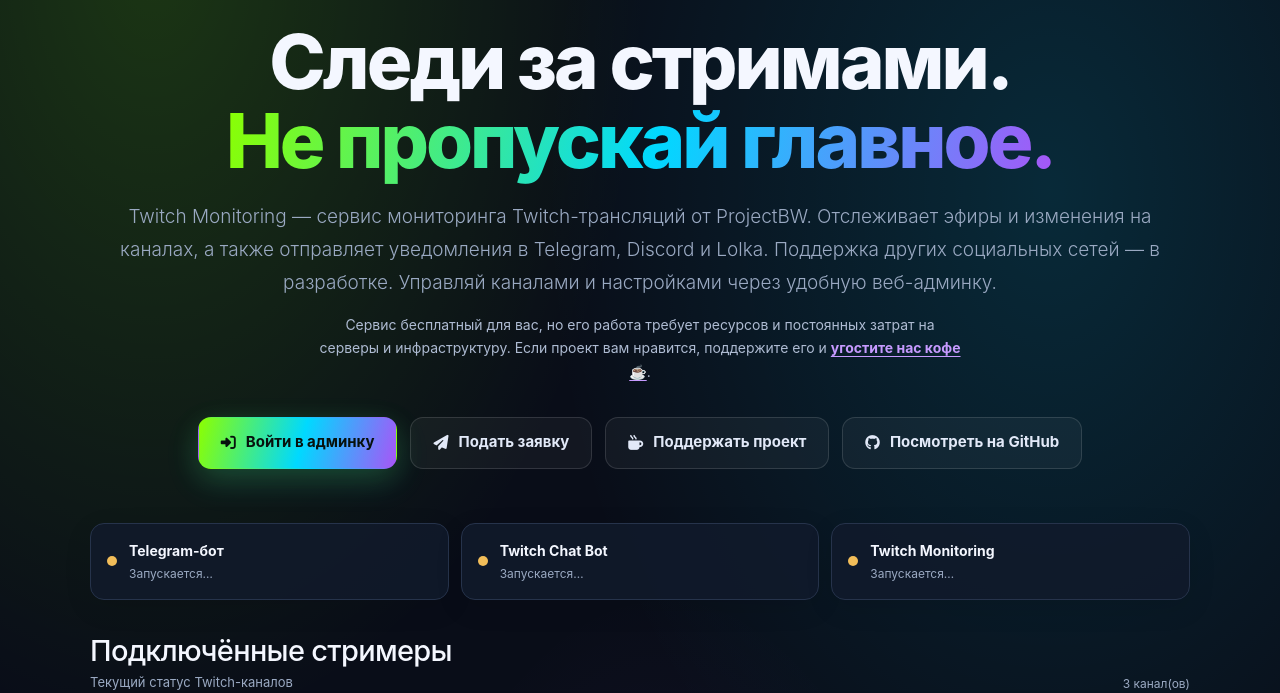
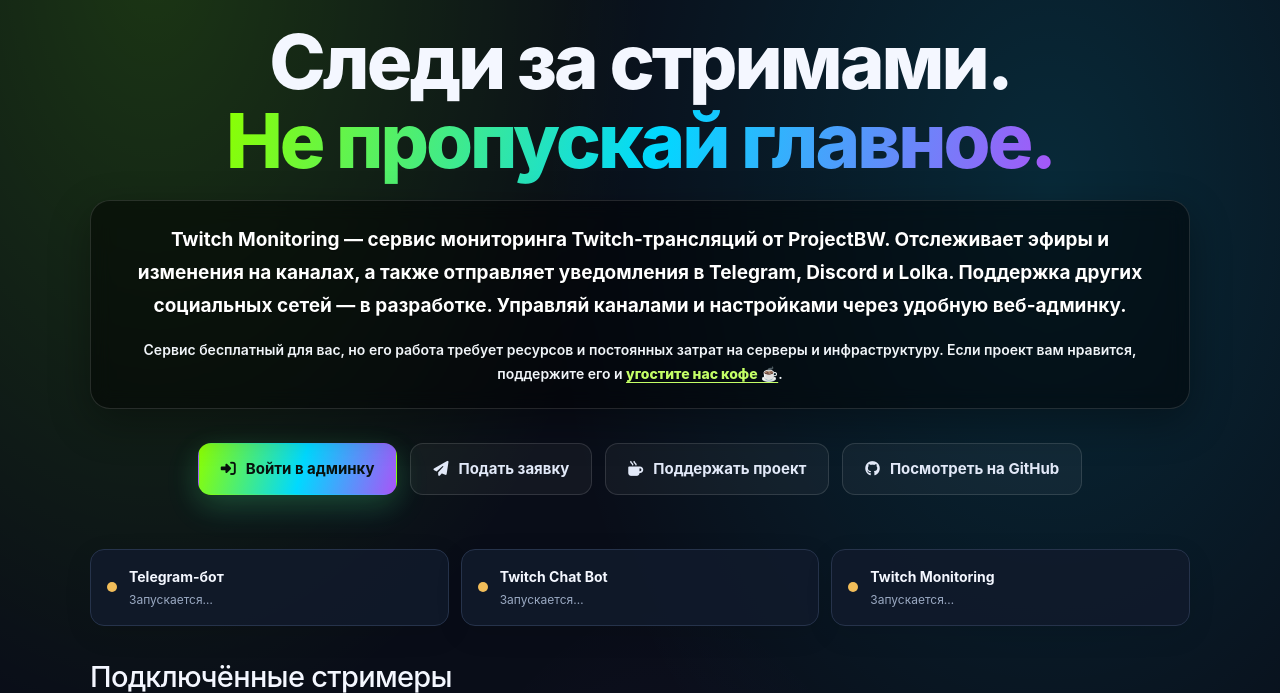
Before and after one commit to bwproject/Twitch-Monitoring, a FastAPI app: page / in a window 1280 px wide. Shown: the part 196-889 px from the top of the page. Run offline with FastAPI, Linux system fonts and the light colour scheme; data that the repository does not hold is empty; parts of the project's set-up code (start-up, migrations or seed data) failed here and were passed over.

Commit message:
Улучшить читаемость описания на главной странице

```diff
--- a/web/templates/index.html
+++ b/web/templates/index.html
@@ -18,7 +18,9 @@
     .repo{color:var(--muted);font-size:14px;display:flex;align-items:center;gap:8px}.repo:hover{color:white}
     main{flex:1;display:grid;place-items:center;padding:72px 0 86px}.hero{max-width:850px;text-align:center}.eyebrow{display:inline-flex;align-items:center;gap:9px;border:1px solid #ffffff20;background:#ffffff0b;padding:8px 13px;border-radius:999px;color:#c8d5ea;font-size:13px;letter-spacing:.4px}.dot{width:8px;height:8px;border-radius:50%;background:#4be0a2;box-shadow:0 0 14px #4be0a2}
     h1{font-size:clamp(42px,7vw,76px);line-height:1.04;letter-spacing:-3px;margin:26px 0 20px;font-weight:820}.gradient{background:var(--brand-gradient);-webkit-background-clip:text;background-clip:text;color:transparent}
-    .lead{max-width:660px;margin:0 auto;color:var(--muted);font-size:clamp(16px,2.3vw,19px);line-height:1.75}
+    .lead{max-width:760px;margin:0 auto;color:#fff;font-size:clamp(16px,2.3vw,19px);font-weight:650;line-height:1.75;text-shadow:0 1px 2px #0008}
+    .hero-description-panel{max-width:820px;margin:0 auto;padding:22px 26px;border:1px solid #ffffff20;border-radius:20px;background:rgba(0,0,0,.48);box-shadow:0 14px 42px #0005;backdrop-filter:blur(10px);-webkit-backdrop-filter:blur(10px)}.hero-description-panel .lead{max-width:100%;color:#fff;font-weight:700}.support-copy{margin:16px auto 0;color:#f1f5f9;font-size:14px;font-weight:600;line-height:1.7}.support-copy a{color:#c4ff66;font-weight:800;text-decoration:underline;text-underline-offset:3px}.support-copy a:hover{color:#fff}
+    @media(max-width:768px){.hero-description-panel{padding:18px 16px;border-radius:16px}.hero-description-panel .lead{font-size:15px;line-height:1.65}.support-copy{font-size:13px;line-height:1.65}}
     .actions{display:flex;justify-content:center;gap:13px;flex-wrap:wrap;margin:34px 0 54px}.btn{min-height:52px;padding:0 22px;border-radius:13px;display:inline-flex;align-items:center;justify-content:center;gap:10px;font-weight:700;font-size:15px;transition:transform .18s,filter .18s;border:1px solid transparent}.btn:hover{transform:translateY(-2px);filter:brightness(1.12)}.primary{background:var(--brand-gradient);color:#07110d;box-shadow:0 12px 34px #00d9ff24,0 8px 28px #8cff0020}.secondary{background:#ffffff0b;border-color:#ffffff20;color:#e2e9f8}
     .service-status{display:grid;grid-template-columns:repeat(3,1fr);gap:12px;margin:0 0 26px;text-align:left}.service{display:flex;align-items:center;gap:12px;padding:16px;border:1px solid var(--line);border-radius:14px;background:#111a2bdc}.service .lamp{width:10px;height:10px;flex:0 0 10px;border-radius:50%;background:#8b95a7}.service strong{display:block;font-size:14px}.service small{display:block;color:var(--muted);margin-top:4px;font-size:12px}.service[data-state="connected"] .lamp{background:#4be0a2;box-shadow:0 0 12px #4be0a2}.service[data-state="error"] .lamp,.service[data-state="disconnected"] .lamp{background:#ff687d}.service[data-state="connecting"] .lamp,.service[data-state="starting"] .lamp{background:#f2bd59}
 
@@ -138,8 +140,7 @@
     <div class="wrap container-xl px-0 hero">
       <div class="eyebrow"><span class="dot"></span> PROJECTBW · TWITCH TOOLS</div>
       <h1>Следи за стримами.<br><span class="gradient">Не пропускай главное.</span></h1>
-      <p class="lead">Twitch Monitoring — сервис мониторинга Twitch-трансляций от ProjectBW. Отслеживает эфиры и изменения на каналах, а также отправляет уведомления в Telegram, Discord и Lolka. Поддержка других социальных сетей — в разработке. Управляй каналами и настройками через удобную веб-админку.</p>
-      <p style="max-width:650px;margin:14px auto 0;color:#aebbd2;font-size:14px;line-height:1.65">Сервис бесплатный для вас, но его работа требует ресурсов и постоянных затрат на серверы и инфраструктуру. Если проект вам нравится, поддержите его и <a href="https://dalink.to/the_mr_mes109" target="_blank" rel="noopener noreferrer" style="color:#c69aff;font-weight:700;text-decoration:underline;text-underline-offset:3px">угостите нас кофе ☕</a>.</p>
+      <div class="hero-description-panel"><p class="lead">Twitch Monitoring — сервис мониторинга Twitch-трансляций от ProjectBW. Отслеживает эфиры и изменения на каналах, а также отправляет уведомления в Telegram, Discord и Lolka. Поддержка других социальных сетей — в разработке. Управляй каналами и настройками через удобную веб-админку.</p><p class="support-copy">Сервис бесплатный для вас, но его работа требует ресурсов и постоянных затрат на серверы и инфраструктуру. Если проект вам нравится, поддержите его и <a href="https://dalink.to/the_mr_mes109" target="_blank" rel="noopener noreferrer">угостите нас кофе ☕</a>.</p></div>
       <div class="actions">
         <a class="btn primary" href="/admin"><i class="fa-solid fa-right-to-bracket" aria-hidden="true"></i> Войти в админку</a>
         <a class="btn secondary" href="/apply"><i class="fa-solid fa-paper-plane" aria-hidden="true"></i> Подать заявку</a>
```
